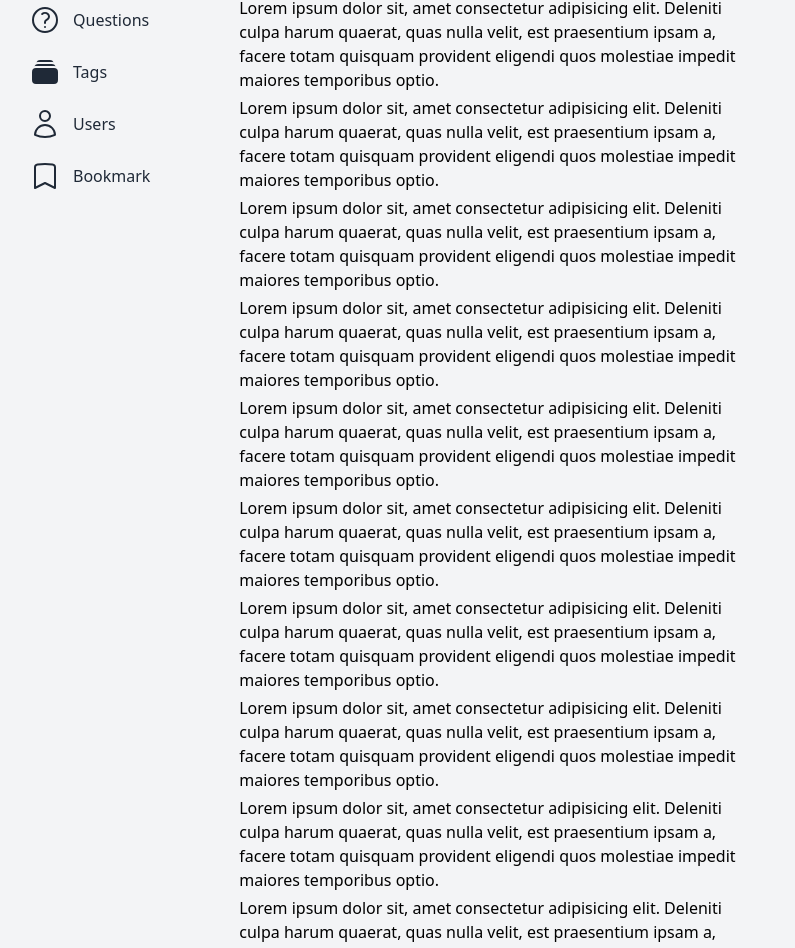
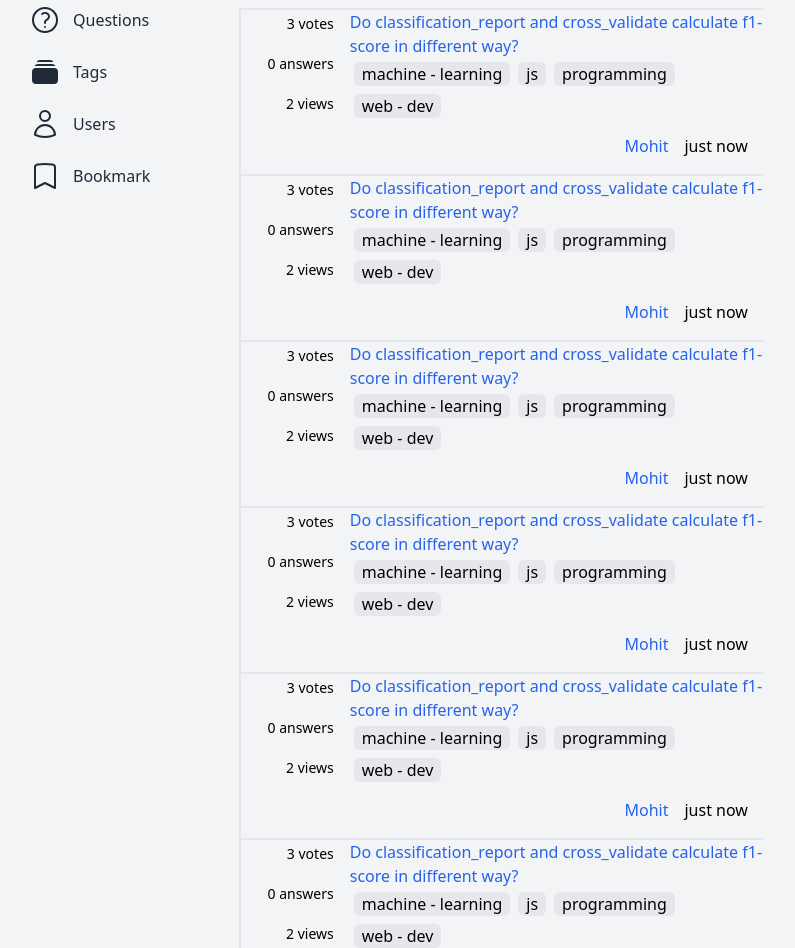
Before and after one commit to Mohit161220/questr, a React (Create React App) app in the folder frontend/: page / in a window 1280 px wide. Shown: the part 140-1088 px from the top of the page, without its empty margins (139-934 px from the left). Built offline with nearby package versions, Linux system fonts and the light colour scheme.

Commit message:
Qusetion List added

```diff
--- a/frontend/src/App.js
+++ b/frontend/src/App.js
@@ -5,8 +5,8 @@ import Login from "./pages/Login";
 import Sidebar from "./components/Sidebar";
 import Home from "./pages/Home";
 import Navbar from "./components/Navbar";
-import RightSidebar from "./components/RightSidebar";
 import Footer from "./components/Footer";
+import Topic from "./pages/Topic";
 
 function App() {
   let routes;
@@ -25,6 +25,7 @@ function App() {
           <Sidebar />
           <Routes>
             <Route exact path="/" element={<Home />} />
+            <Route exact path="/topic" element={<Topic />} />
           </Routes>
         </div>
         <Footer/>
--- a/frontend/src/components/Footer.jsx
+++ b/frontend/src/components/Footer.jsx
@@ -1,5 +1,5 @@
 import React from "react";
 
 export default function Footer() {
-  return <div className="h-20 bg-black"></div>;
+  return <div className="h-20 bg-black bottom-0"></div>;
 }
--- a/frontend/src/components/Question.jsx
+++ /dev/null
@@ -1,6 +0,0 @@
-import React from "react"
-export default function Question() {
-  return (<div>
-
-  </div>);
-}
--- /dev/null
+++ b/frontend/src/components/QuestionCard.jsx
@@ -0,0 +1,25 @@
+import React from "react";
+import { Link } from "react-router-dom";
+export default function QuestionCard(props) {
+//   console.log(props);
+  let question = props.question;
+  return (
+    <div className=" grid md:grid-cols-5 grid-cols-7 pb-4 border-t-2 border-l-2 ">
+      <div className="col-span-1  flex flex-col items-end just">
+        <h1 className="text-sm my-1 mr-3">{question.votes} votes</h1>
+        <h1 className="text-sm my-4 mr-3">{question.answers} answers</h1>
+        <h1 className="text-sm my-1 mr-3">{question.views} views</h1>
+      </div>
+      <div className=" md:col-span-4 col-span-6 ml-1">
+        <Link className="text-blue-600 hover:text-blue-400">{question.title}</Link>
+        <div className="flex flex-wrap ">
+            {question.tags.map(tag=>(<h1 className="m-1 px-2 rounded-md bg-gray-200 ">{tag}</h1>))}
+        </div>
+        <div className="flex justify-end mt-3 mx-2">
+            <Link className="px-2 text-blue-600  hover:text-blue-400">{question.username}</Link>
+            <h1 className="px-2 ">{question.time}</h1>
+        </div>
+      </div>
+    </div>
+  );
+}
--- a/frontend/src/pages/Home.jsx
+++ b/frontend/src/pages/Home.jsx
@@ -1,11 +1,32 @@
-import React, { useState } from "react";
+import React from "react";
+import QuestionCard from "../components/QuestionCard";
 import RightSidebar from "../components/RightSidebar";
 
 function Home() {
+  let questions = [];
+  for (let i = 0; i < 80; i++) {
+    questions.push({
+      id: i,
+      title:
+        "Do classification_report and cross_validate calculate f1-score in different way?",
+      username: "Mohit",
+      views: 2,
+      answers: 0,
+      votes: 3,
+      tags: [
+        "machine - learning",
+        "js",
+        "programming",
+        "web - dev",
+
+      ],
+      time:"just now"
+    });
+  }
   return (
-    <div className="pt-5 md:col-span-7 grid grid-cols-7 col-span-9">
+    <div className="pt-5 md:col-span-7 grid grid-cols-7 col-span-9 min-h-screen gap-y-4">
       <div className="md:col-span-5 col-span-7 mx-1">
-        <div className="flex justify-between">
+        <div className="flex justify-between mb-8">
           <div className="flex justify-start  ">
             <button className="h-8 p-2 font-thin  flex items-center rounded-l-md border border-black">
               New
@@ -35,71 +56,9 @@ function Home() {
             <span className="font-thin">Ask Question</span>
           </button>
         </div>
-        <div className="h-20 my-5">
-          Lorem ipsum dolor sit, amet consectetur adipisicing elit. Deleniti
-          culpa harum quaerat, quas nulla velit, est praesentium ipsam a, facere
-          totam quisquam provident eligendi quos molestiae impedit maiores
-          temporibus optio.
-        </div>
-        <div className="h-20 my-5">
-          Lorem ipsum dolor sit, amet consectetur adipisicing elit. Deleniti
-          culpa harum quaerat, quas nulla velit, est praesentium ipsam a, facere
-          totam quisquam provident eligendi quos molestiae impedit maiores
-          temporibus optio.
-        </div>
-        <div className="h-20 my-5">
-          Lorem ipsum dolor sit, amet consectetur adipisicing elit. Deleniti
-          culpa harum quaerat, quas nulla velit, est praesentium ipsam a, facere
-          totam quisquam provident eligendi quos molestiae impedit maiores
-          temporibus optio.
-        </div>
-        <div className="h-20 my-5">
-          Lorem ipsum dolor sit, amet consectetur adipisicing elit. Deleniti
-          culpa harum quaerat, quas nulla velit, est praesentium ipsam a, facere
-          totam quisquam provident eligendi quos molestiae impedit maiores
-          temporibus optio.
-        </div>
-        <div className="h-20 my-5">
-          Lorem ipsum dolor sit, amet consectetur adipisicing elit. Deleniti
-          culpa harum quaerat, quas nulla velit, est praesentium ipsam a, facere
-          totam quisquam provident eligendi quos molestiae impedit maiores
-          temporibus optio.
-        </div>
-        <div className="h-20 my-5">
-          Lorem ipsum dolor sit, amet consectetur adipisicing elit. Deleniti
-          culpa harum quaerat, quas nulla velit, est praesentium ipsam a, facere
-          totam quisquam provident eligendi quos molestiae impedit maiores
-          temporibus optio.
-        </div>
-        <div className="h-20 my-5">
-          Lorem ipsum dolor sit, amet consectetur adipisicing elit. Deleniti
-          culpa harum quaerat, quas nulla velit, est praesentium ipsam a, facere
-          totam quisquam provident eligendi quos molestiae impedit maiores
-          temporibus optio.
-        </div>
-        <div className="h-20 my-5">
-          Lorem ipsum dolor sit, amet consectetur adipisicing elit. Deleniti
-          culpa harum quaerat, quas nulla velit, est praesentium ipsam a, facere
-          totam quisquam provident eligendi quos molestiae impedit maiores
-          temporibus optio.
-        </div>
-        <div className="h-20 my-5">
-          Lorem ipsum dolor sit, amet consectetur adipisicing elit. Deleniti
-          culpa harum quaerat, quas nulla velit, est praesentium ipsam a, facere
-          totam quisquam provident eligendi quos molestiae impedit maiores
-          temporibus optio.
-        </div><div className="h-20 my-5">
-          Lorem ipsum dolor sit, amet consectetur adipisicing elit. Deleniti
-          culpa harum quaerat, quas nulla velit, est praesentium ipsam a, facere
-          totam quisquam provident eligendi quos molestiae impedit maiores
-          temporibus optio.
-        </div>
-        <div className="h-20 my-5">
-          Lorem ipsum dolor sit, amet consectetur adipisicing elit. Deleniti
-          culpa harum quaerat, quas nulla velit, est praesentium ipsam a, facere
-          totam quisquam provident eligendi quos molestiae impedit maiores
-          temporibus optio.
-        </div>
+        {questions.map((question) => (
+          <QuestionCard key={question.id} question={question} />
+        ))}
       </div>
       <RightSidebar />
     </div>
--- /dev/null
+++ b/frontend/src/pages/Topic.jsx
@@ -0,0 +1,6 @@
+import React from "react";
+
+export default function Topic()
+{
+    return(<div className="pt-5 md:col-span-7 grid grid-cols-7 col-span-9 min-h-screen ">Topic</div>)
+}
```
